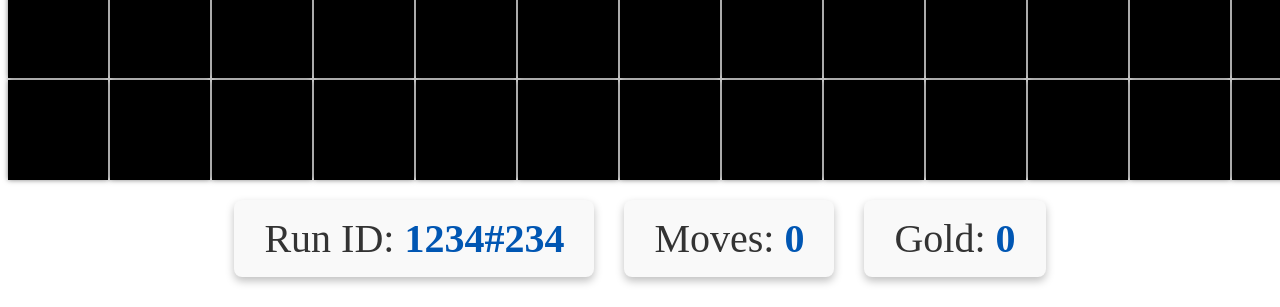
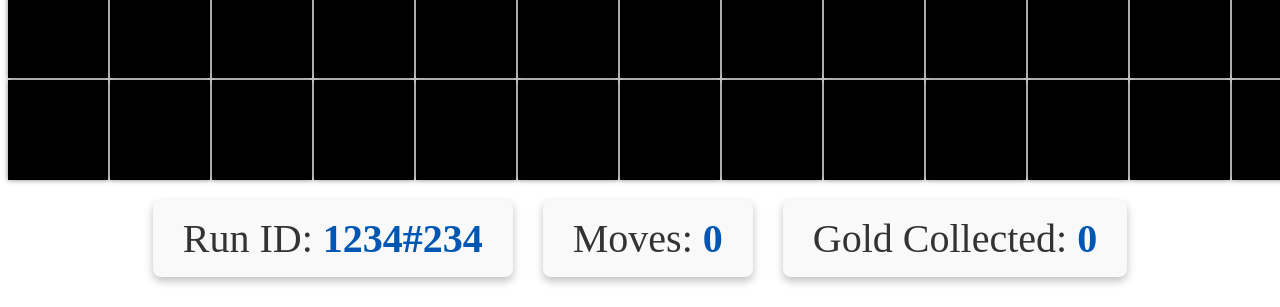
Before and after one commit to sanxchep/wumpus_grid_visualizer, a Flask app: page / in a window 1280 px wide; the page is wider, and only the part inside the window is pictured. Shown: the part 1062-1369 px from the top of that part. Run offline with Flask 3, Linux system fonts and the light colour scheme.

Commit message:
Gold data and gold collected info

```diff
--- a/app.py
+++ b/app.py
@@ -20,10 +20,15 @@ grid = [['X', 'X', 'X', 'X', 'X', 'X', 'X', 'X', 'X', 'X', 'X', 'X', 'X', 'X'],
         ['X', 'X', 'X', 'X', 'X', 'X', 'X', 'X', 'X', 'X', 'X', 'X', 'X', 'X']
 ]
 
-agent_position = (0, 0)  # Starting position of the agent
+agent_position = (6, 3)  # Starting position of the agent
 run_id = "1234#234"
 moves = 0
-gold = 0
+gold_collected = 0
+gold_data = [
+    {'pos': (3, 10), 'taken': True},  # Position (row 4, column 11), not taken
+    {'pos': (9, 8), 'taken': True},   # Position (row 10, column 9), not taken
+    {'pos': (9, 9), 'taken': False}    # Position (row 10, column 10), not taken
+]
 
 
 @app.route('/')
@@ -38,30 +43,34 @@ def get_grid():
         'agent_position': agent_position,
         'run_id': run_id,
         'moves': moves,
-        'gold': gold
+        'gold_collected': gold_collected,
+        'gold_data': gold_data
     })
 
 
 @app.route('/update-grid', methods=['POST'])
 def update_grid():
-    global grid, agent_position, run_id, moves, gold
+    global grid, agent_position, run_id, moves, gold_collected, gold_data
     data = request.get_json()
     new_grid = data.get('grid')
     new_position = data.get('position')
     new_run_id = data.get('run_id')
     new_moves = data.get('moves')
-    new_gold = data.get('gold')
+    new_gold_collected = data.get('gold_collected')
+    new_gold_data = data.get('gold_data')
 
     if new_run_id:
         run_id = new_run_id
     if new_moves:
         moves = new_moves
-    if new_gold:
-        gold = new_gold
+    if new_gold_collected:
+        gold_collected = new_gold_collected
     if new_grid:
         grid = new_grid
     if new_position:
         agent_position = tuple(new_position)
+    if new_gold_data:
+        gold_data = new_gold_data
 
     return jsonify({
         'status': 'success'
--- a/map_update_client.py
+++ b/map_update_client.py
@@ -2,7 +2,7 @@ import requests
 import json
 
 
-def update_grid(new_grid, position, run_id, moves, gold):
+def update_grid(new_grid, position, run_id, moves, gold_collected, gold_data):
     """
     Server URL: https://github.com/sanxchep/wumpus_grid_visualizer
     Start the server and open the URL in a browser to visualize the grid.
@@ -23,7 +23,8 @@ def update_grid(new_grid, position, run_id, moves, gold):
         'position': position,
         'run_id': run_id,
         'moves': moves,
-        'gold': gold
+        'gold_collected': gold_collected,
+        'gold_data': gold_data
     }
     response = requests.post(url, headers=headers, data=json.dumps(payload))
     return response.json()
--- a/templates/index.html
+++ b/templates/index.html
@@ -35,6 +35,9 @@
             background-image: url('https://cdn-icons-png.freepik.com/512/93/93160.png'); /* Update with the correct path */
             background-size: cover;
             background-position: center; /* Centers the background image */
+        }
+        .bw-filter {
+            filter: grayscale(100%); /* Convert image to black and white */
         }
         .pit { background-color: purple; }
         .wumpus {
@@ -95,7 +98,7 @@
 <div id="labels">
     <label>Run ID: <span id="run-id"></span></label>
     <label>Moves: <span id="moves"></span></label>
-    <label>Gold: <span id="gold"></span></label>
+    <label>Gold Collected: <span id="gold"></span></label>
 </div>
 <script>
     function fetchGrid() {
@@ -105,12 +108,13 @@
                 response.agent_position,
                 response.run_id,
                 response.moves,
-                response.gold
+                response.gold_collected,
+                response.gold_data
             );
         });
     }
 
-    function displayGrid(grid, agentPosition, runId, moves, gold) {
+    function displayGrid(grid, agentPosition, runId, moves, goldCollected, goldData) {
         const container = $('#grid-container');
         container.empty(); // Clear the existing grid
         container.css('grid-template-columns', `repeat(${grid[0].length}, 100px)`); // Set the number of columns
@@ -120,6 +124,12 @@
                 const cellDiv = $('<div>')
                     .addClass('grid-cell')
                     .addClass(getClass(cell));
+                if (cell === 'G') {
+                    const isTaken = goldData.find(g => g.pos[0] === i && g.pos[1] === j && g.taken);
+                    if (isTaken) {
+                        cellDiv.addClass('bw-filter');
+                    }
+                }
                 const textSpan = $('<span>').addClass('text').text(getSymbol(cell));
                 cellDiv.append(textSpan);
                 if (i === agentPosition[0] && j === agentPosition[1]) {
@@ -131,7 +141,7 @@
 
         $('#run-id').text(runId);
         $('#moves').text(moves);
-        $('#gold').text(gold);
+        $('#gold').text(goldCollected);
     }
 
     function getClass(cell) {
```
